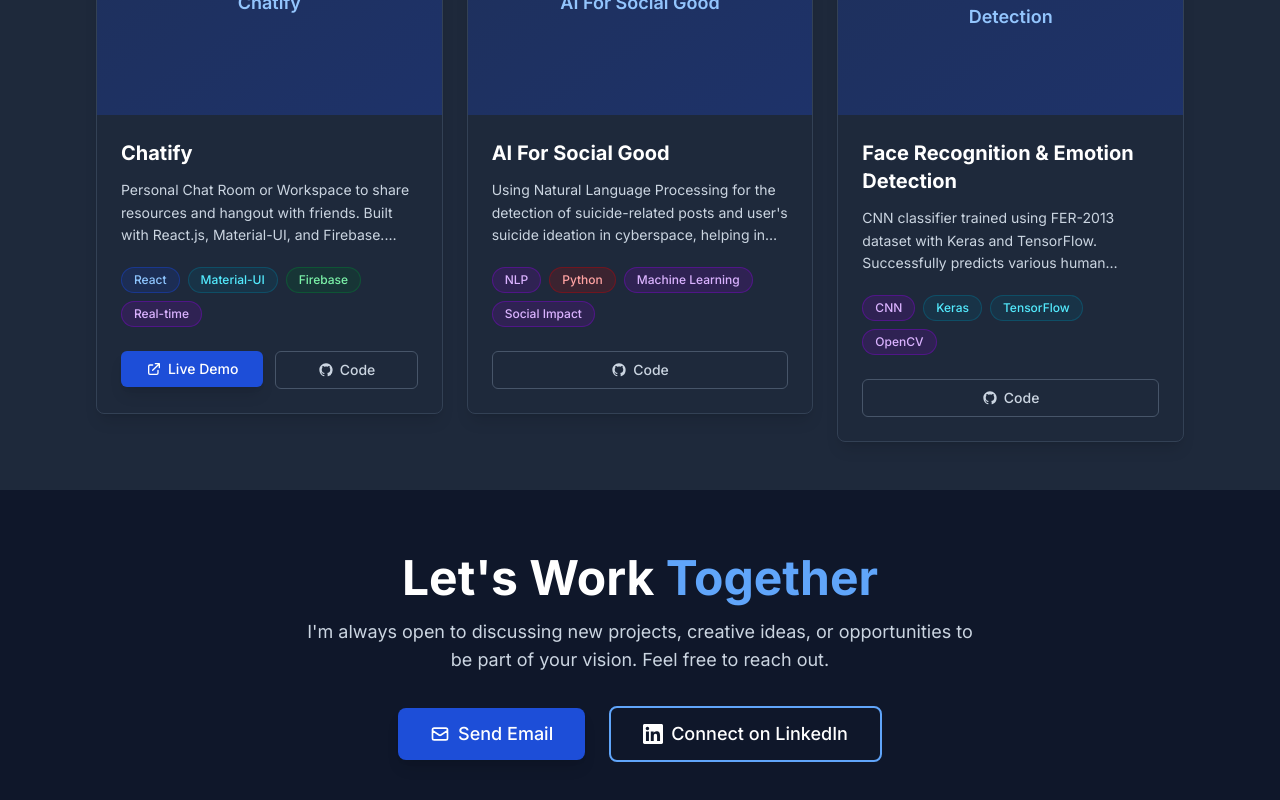
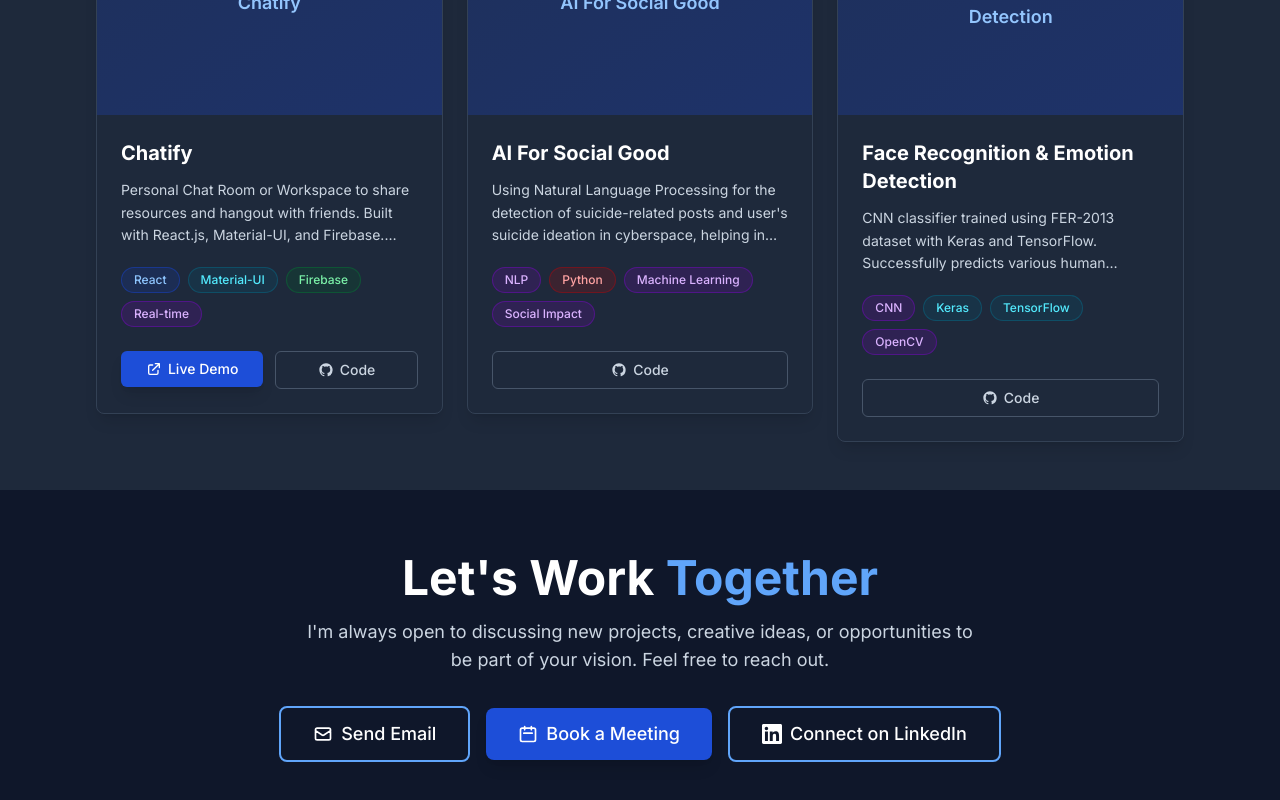
Before and after one commit to Dylan66/portfolio-website, a Next.js app: page / in a window 1280 px wide. Shown: the part 4142-4942 px from the top of the page. Built offline with nearby package versions, Linux system fonts and the light colour scheme.

Commit message:
changed shade variants

```diff
--- a/src/components/sections/Contact.tsx
+++ b/src/components/sections/Contact.tsx
@@ -14,12 +14,16 @@ export default function Contact() {
           I'm always open to discussing new projects, creative ideas, or opportunities to be part of your vision. Feel free to reach out.
         </p>
 
-        <div className="flex flex-col sm:flex-row gap-6 justify-center items-center">
+        <div className="flex flex-col sm:flex-row gap-4 justify-center items-center flex-wrap">
           <a
             href="mailto:wanganga97@gmail.com"
             className="w-full sm:w-auto"
           >
-            <Button variant="primary" size="lg" className="w-full sm:w-auto">
+            <Button
+              variant="ghost"
+              size="lg"
+              className="w-full sm:w-auto text-white border-2 border-primary-400 hover:bg-primary-400/10 hover:border-primary-300 transition-all"
+            >
               <svg
                 className="w-5 h-5 mr-2"
                 fill="none"
@@ -34,6 +38,33 @@ export default function Contact() {
                 />
               </svg>
               Send Email
+            </Button>
+          </a>
+          <a
+            href="https://calendly.com/wanganga97/30min"
+            target="_blank"
+            rel="noopener noreferrer"
+            className="w-full sm:w-auto"
+          >
+            <Button
+              variant="primary"
+              size="lg"
+              className="w-full sm:w-auto"
+            >
+              <svg
+                className="w-5 h-5 mr-2"
+                fill="none"
+                stroke="currentColor"
+                viewBox="0 0 24 24"
+              >
+                <path
+                  strokeLinecap="round"
+                  strokeLinejoin="round"
+                  strokeWidth={2}
+                  d="M8 7V3m8 4V3m-9 8h10M5 21h14a2 2 0 002-2V7a2 2 0 00-2-2H5a2 2 0 00-2 2v12a2 2 0 002 2z"
+                />
+              </svg>
+              Book a Meeting
             </Button>
           </a>
           <a
```
